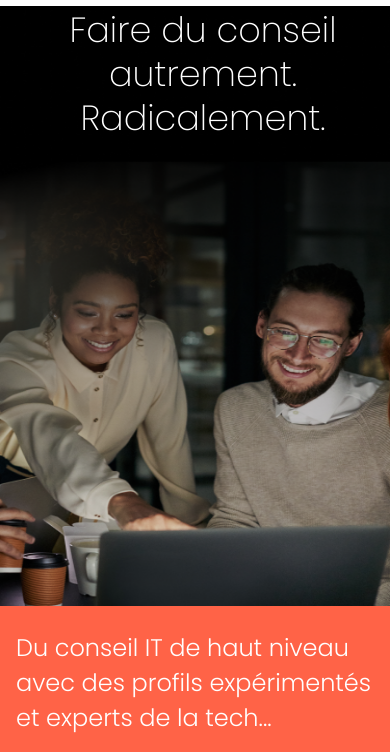
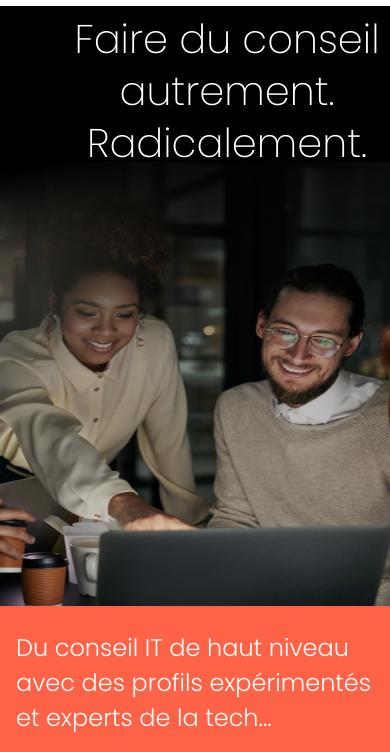
Before and after one commit to oemuraye/project1, a plain HTML site: page index.html in a window 390 px wide. Shown: the part 75-827 px from the top of the page. Drawn offline with Linux system fonts and the light colour scheme.

Commit message:
made modifications

```diff
--- a/index.html
+++ b/index.html
@@ -43,8 +43,8 @@
                 <div class="hero-left">
                     <div>
                         <span>Faire du conseil autrement. Radicalement.</span>
+                        <!-- <img src="./images/hero-mobile.png" alt="" width="100%" height="100%"> -->
                     </div>
-                    <img src="./images/hero-mobile.png" alt="" width="auto" height="100%">
                 </div>
                 <div class="hero-right">
                     <span>Du conseil IT de haut niveau avec des profils expérimentés et experts de la tech...</span>
--- a/style.css
+++ b/style.css
@@ -120,7 +120,7 @@ header .motto.flex {
 .hero_section .grid-odd {
     align-items: center;
 }
-.hero_section .hero-left {
+.hero_section .hero-left span {
     padding-left: 6rem;
     max-width: 500px;
     font-family: 'Poppins', sans-serif;
@@ -451,7 +451,7 @@ footer .copywrite {
 
     .expertises_section .section-info,
     .diff_section .diff-left .grid-even_2-left,
-    .hero_section .hero-left {
+    .hero_section .hero-left span {
         padding-left: 1rem !important;
     }
     .diff_section .diff-left h2 {
@@ -508,20 +508,11 @@ footer .copywrite {
     }
     .hero_section .hero-left {
         position: relative;
-        /* background-image: url(./images/Rectangle\ 615.png);
+        background-image: url(./images/hero-mobile.png);
         background-size: 100% 100%;
-        background-repeat: no-repeat; */
+        background-repeat: no-repeat;
         height: 600px;
         line-height: 40px;
-    }
-    .hero_section .hero-left img {
-        display: block;
-        /* object-fit: cover; */
-        position: absolute;
-        top: 0;
-        left: 0;
-        width: 100%;
-        z-index: -1;
     }
     .hero_section .hero-left div {
         text-align: center;
@@ -529,7 +520,9 @@ footer .copywrite {
     }
     .hero_section .hero-left div span {
         font-weight: 275;
-        font-size: 35px;
+        font-size: 40px;
+        line-height: 1.3;
+        margin-top: 7px;
     }
     .hero_section .hero-right {
         height: auto;
```
